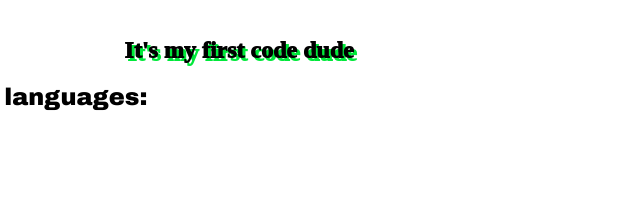
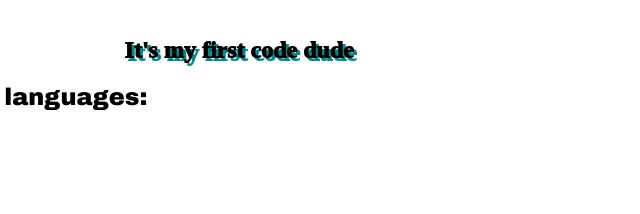
Before and after one commit to MasaDude/MasaDude.github.io, a plain HTML site: page index.html in a window 1280 px wide. Shown: the part 223-437 px from the top of the page, 221-861 px from the left. Drawn offline with Linux system fonts and the light colour scheme.

Commit message:
Update style.css

```diff
--- a/style.css
+++ b/style.css
@@ -26,7 +26,7 @@
 	text-align: center;
 	font-family: Arial Rounded MT Bold;
 	font-style: bold;
-	text-shadow: 3px 3px #00e83a;
+	text-shadow: 3px 3px darkcyan;
 	font-weight: 1000;
 }
 
```
